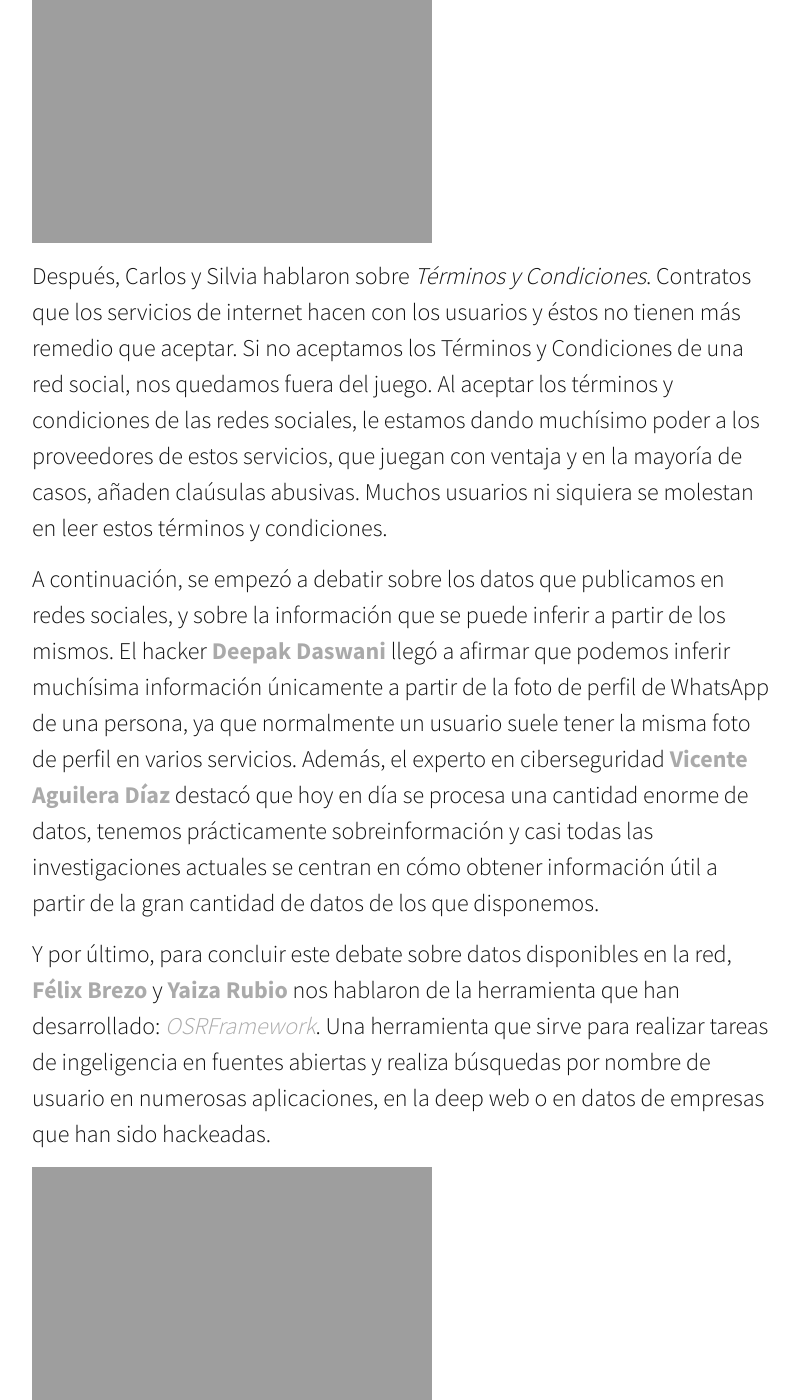
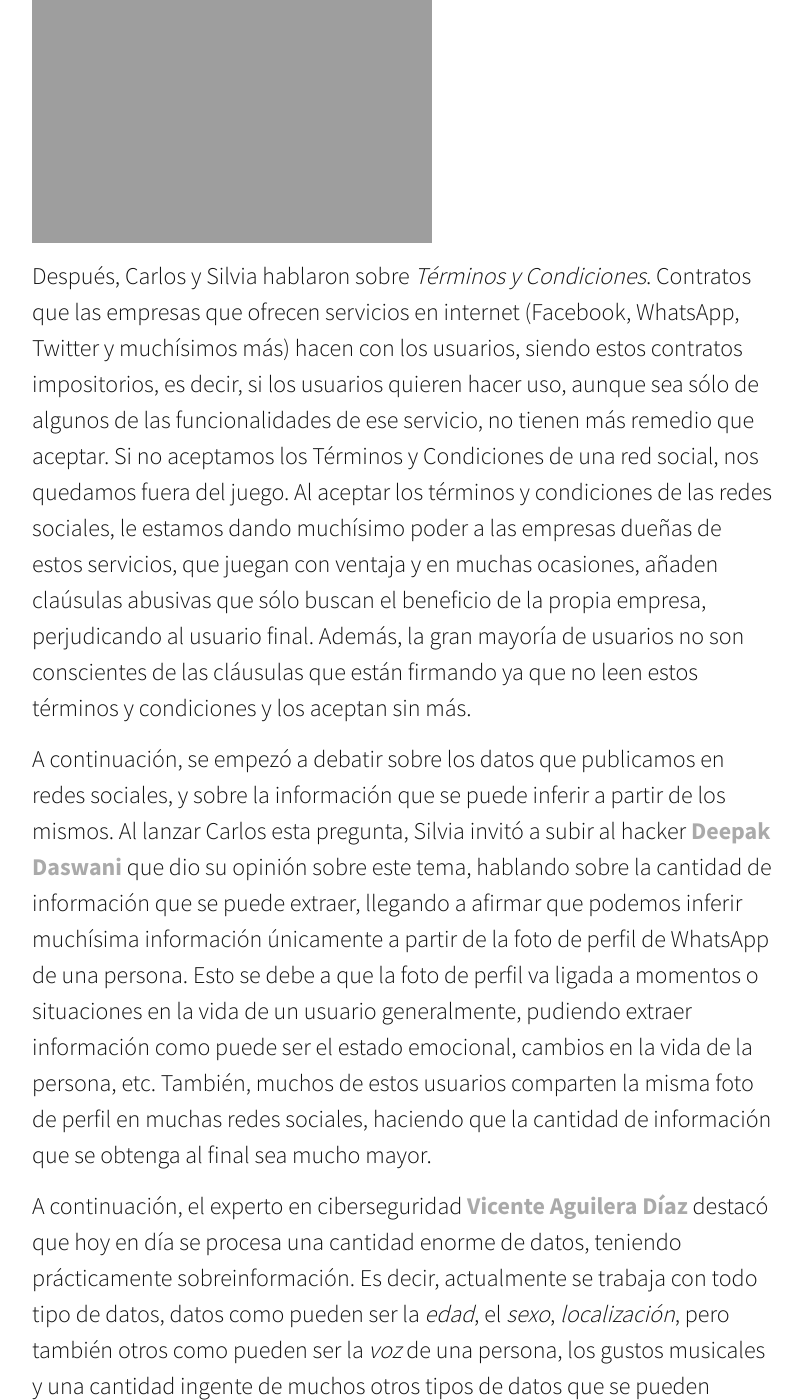
Before and after one commit to YesWeTech/yeswetech.github.io, a Jekyll site: the page built from _posts/2016-12-23-Nuestro-viaje-Madrid.markdown, in a window 1280 px wide and 1400 px high, scrolled down 2285 px. Shown: the whole window, without its empty margins (238-1040 px from the left). Built offline with Jekyll 4.4.1, drawn with Linux system fonts in a browser that asks for light colours; nearby versions of some CDN libraries; comment, search, counter and statistics services are not loaded; some of the changed text lies outside the part shown.

Commit message:
Terminado

```diff
--- a/_posts/2016-12-23-Nuestro-viaje-Madrid.markdown
+++ b/_posts/2016-12-23-Nuestro-viaje-Madrid.markdown
@@ -25,25 +25,27 @@ En primer lugar Silvia nos contó el punto de inflexión, el momento en el que s
 
 ![Presentacion]({{ site.url }}/assets/madrid/pre2.JPG)
 
-Después, Carlos y Silvia hablaron sobre _Términos y Condiciones_. Contratos que los servicios de internet hacen con los usuarios y éstos no tienen más remedio que aceptar. Si no aceptamos los Términos y Condiciones de una red social, nos quedamos fuera del juego. Al aceptar los términos y condiciones de las redes sociales, le estamos dando muchísimo poder a los proveedores de estos servicios, que juegan con ventaja y en la mayoría de casos, añaden claúsulas abusivas. Muchos usuarios ni siquiera se molestan en leer estos términos y condiciones.
+Después, Carlos y Silvia hablaron sobre _Términos y Condiciones_. Contratos que las empresas que ofrecen servicios en internet (Facebook, WhatsApp, Twitter y muchísimos más) hacen con los usuarios, siendo estos contratos impositorios, es decir, si los usuarios quieren hacer uso, aunque sea sólo de algunos de las funcionalidades de ese servicio, no tienen más remedio que aceptar. Si no aceptamos los Términos y Condiciones de una red social, nos quedamos fuera del juego. Al aceptar los términos y condiciones de las redes sociales, le estamos dando muchísimo poder a las empresas dueñas de estos servicios, que juegan con ventaja y en muchas ocasiones, añaden claúsulas abusivas que sólo buscan el beneficio de la propia empresa, perjudicando al usuario final. Además, la gran mayoría de usuarios no son conscientes de las cláusulas que están firmando ya que no leen estos términos y condiciones y los aceptan sin más.
 
-A continuación, se empezó a debatir sobre los datos que publicamos en redes sociales, y sobre la información que se puede inferir a partir de los mismos. El hacker [__Deepak Daswani__](https://twitter.com/dipudaswani) llegó a afirmar que podemos inferir muchísima información únicamente a partir de la foto de perfil de WhatsApp de una persona, ya que normalmente un usuario suele tener la misma foto de perfil en varios servicios. Además, el experto en ciberseguridad [__Vicente Aguilera Díaz__](https://twitter.com/VAguileraDiaz) destacó que hoy en día se procesa una cantidad enorme de datos, tenemos prácticamente sobreinformación y casi todas las investigaciones actuales se centran en cómo obtener información útil a partir de la gran cantidad de datos de los que disponemos.
+A continuación, se empezó a debatir sobre los datos que publicamos en redes sociales, y sobre la información que se puede inferir a partir de los mismos. Al lanzar Carlos esta pregunta, Silvia invitó a subir al hacker [__Deepak Daswani__](https://twitter.com/dipudaswani) que dio su opinión sobre este tema, hablando sobre la cantidad de información que se puede extraer, llegando a afirmar que podemos inferir muchísima información únicamente a partir de la foto de perfil de WhatsApp de una persona. Esto se debe a que la foto de perfil va ligada a momentos o situaciones en la vida de un usuario generalmente, pudiendo extraer información como puede ser el estado emocional, cambios en la vida de la persona, etc. También, muchos de estos usuarios comparten la misma foto de perfil en muchas redes sociales, haciendo que la cantidad de información que se obtenga al final sea mucho mayor.
 
-Y por último, para concluir este debate sobre datos disponibles en la red, [__Félix Brezo__](https://twitter.com/febrezo) y [__Yaiza Rubio__](https://twitter.com/yrubiosec) nos hablaron de la herramienta que han desarrollado: [_OSRFramework_](https://github.com/i3visio/osrframework). Una herramienta que sirve para realizar tareas de ingeligencia en fuentes abiertas y realiza búsquedas por nombre de usuario en numerosas aplicaciones, en la deep web o en datos de empresas que han sido hackeadas.
+A continuación, el experto en ciberseguridad [__Vicente Aguilera Díaz__](https://twitter.com/VAguileraDiaz) destacó que hoy en día se procesa una cantidad enorme de datos, teniendo prácticamente sobreinformación. Es decir, actualmente se trabaja con todo tipo de datos, datos como pueden ser la *edad*, el *sexo*, *localización*, pero también otros como pueden ser la *voz* de una persona, los gustos musicales y una cantidad ingente de muchos otros tipos de datos que se pueden extraer de redes u otras fuentes sobre un mismo usuario. Es por eso por lo que muchas investigaciones actuales se centran en cómo a partir de esta gran cantidad de datos que se obtienen, extraer información útil que podamos utilizar para trabajar.
+
+Y por último, para concluir este debate sobre datos disponibles en la red, [__Félix Brezo__](https://twitter.com/febrezo) y [__Yaiza Rubio__](https://twitter.com/yrubiosec) nos hablaron de la herramienta que han desarrollado: [_OSRFramework_](https://github.com/i3visio/osrframework). Una herramienta que sirve para realizar tareas de inteligencia en fuentes abiertas y realiza búsquedas por nombre de usuario en numerosas aplicaciones, en la deep web o en datos de empresas que han sido hackeadas.
 
 ![Presentacion]({{ site.url }}/assets/madrid/pre3.jpg)
 
-Para cerrar el acto, [__Esther Arén__](https://twitter.com/chicageo68) destacó la labor que realiza Silvia con su blog para prevenir delitos en la red, al igual que la cuenta de twitter de la Policía Nacional. Se alegró de que la prevención de delitos tuviera cada vez un papel más importante y describió brevemente la labor de este equipo de la policía.
+Para cerrar el acto, [__Esther Arén__](https://twitter.com/chicageo68) destacó la labor que realiza Silvia con su blog [___Internet, Ciudad con Ley___](http://www.tecnoxplora.com/internet/ciudad-con-ley/) para prevenir delitos en la red, al igual que la cuenta de Twitter de la Policía Nacional. Se alegró de que la prevención de delitos tuviera cada vez un papel más importante y describió brevemente la labor del cuerpo de la ***Delegación de Participación Ciudadana***, dando charlas divulgativas para menores sobre prevención y educación en todos los ámbitos, haciendo especial hincapié en el acoso escolar y la ciberseguridad.
 
 # Cáterin
 
-En el cáterin, los asistentes tenían la posibilidad de comprar el libro y, además, llevárselo dedicado por Silvia y, de paso, intercambiar algunas palabras con ella. Estuvo todo el rato dedicada a los asistentes, a firmar los libros y responder a sus preguntas para que se llevaran un buen recuerdo de esa noche. En nuestro caso, le hicimos una pregunta "un pelín" técnica y le contamos el propósito de nuestra asociación. ¡Recibimos un trato muy cercano por su parte y estamos muy agradecidas por ello!
+En el cáterin, los asistentes tenían la posibilidad de comprar el libro y, además, llevárselo dedicado por Silvia, realizarle alguna pregunta, del libro o no, o simplemente tener algunas palabras con ella. Estuvo todo el rato dedicada a los asistentes, a firmar los libros y responder a sus preguntas para que se llevaran un buen recuerdo de esa noche. En nuestro caso, le hicimos una pregunta algo más técnica y le contamos el propósito de nuestra asociación. ¡Recibimos un trato muy cercano por su parte y estamos muy agradecidas por ello!
 
 ![Caterin]({{ site.url }}/assets/madrid/marta.JPG)
 
 ![Caterin]({{ site.url }}/assets/madrid/braulio.JPG)
 
-Nos fuimos muy felices de haber hecho un viaje desde Granada para asistir a este evento. Además, hubo muchísimas mujeres entre el público y muchas profesionales que han participado en este libro. Aprendimos un montón y además, como habéis podido comprobar, se debatieron un montón de temas muy interesantes.
+Nos fuimos muy felices de haber hecho un viaje desde Granada para asistir a este evento. Además, hubo muchísimas mujeres entre el público y muchas profesionales que han participado en este libro. Aprendimos un montón y además, como habéis podido comprobar, se debatieron un montón de temas muy interesantes, que podeis seguir en el libro de Silvia "***Claves de la Investigación en Redes Sociales***" en más profundidad y con una forma de contarnos las cosas de forma que las pueda entender todo el mundo.
 
 # Enlaces
 
```
